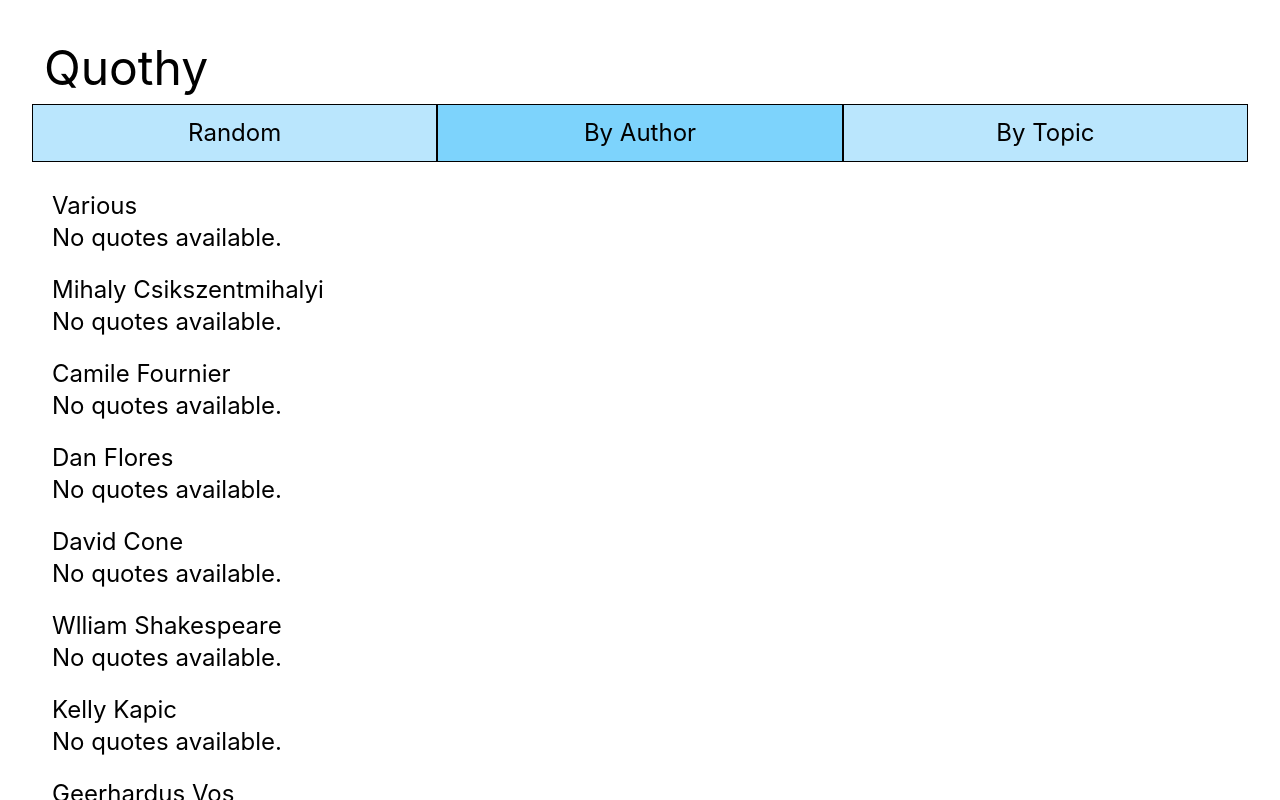
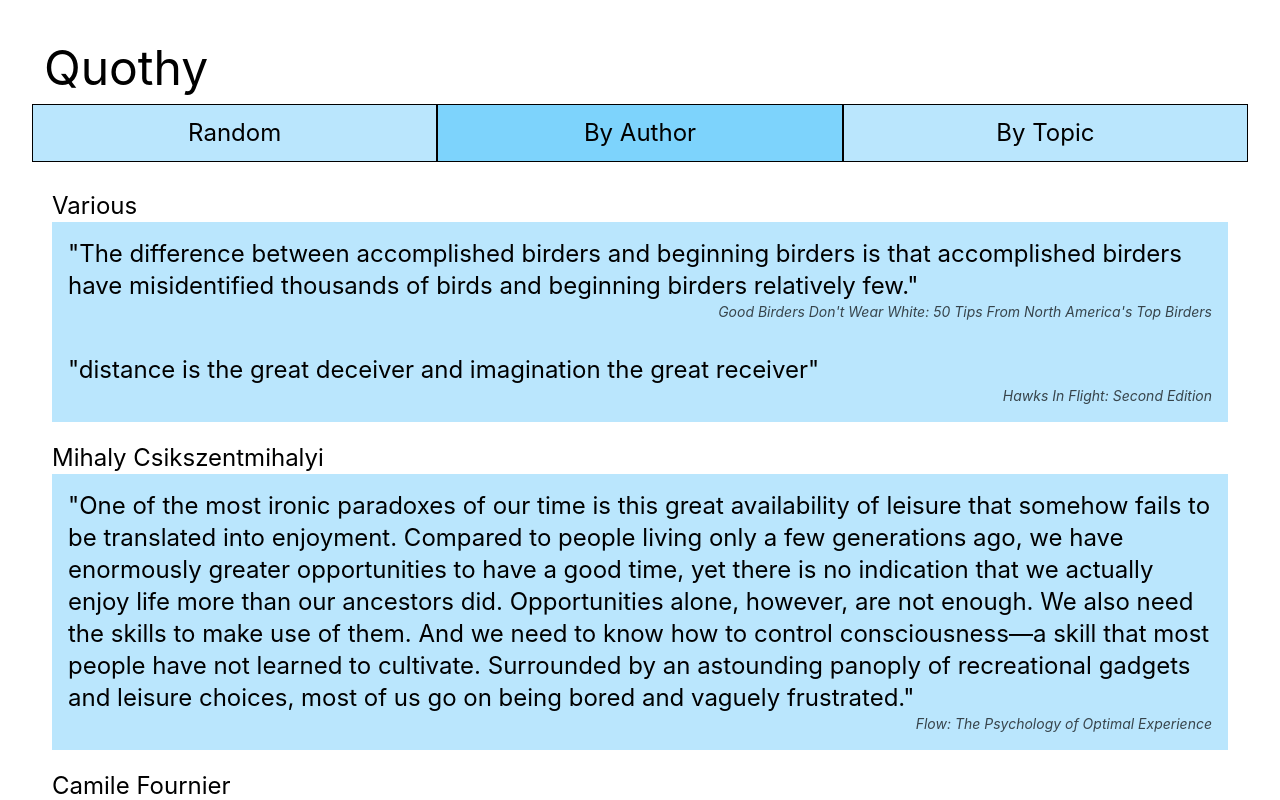
Before and after one commit to MarkNenadov/quothy, a React (Create React App) app: page / in a window 1280 px wide. Both pictures are taken after a click on the button "By Author". Shown: the top 800 px of the page. Built offline with nearby package versions, Linux system fonts and the light colour scheme.

Commit message:
oops.. accidentially committed some testing code

```diff
--- a/src/components/author/AuthorQuotes.tsx
+++ b/src/components/author/AuthorQuotes.tsx
@@ -6,9 +6,8 @@ interface AuthorQuotesProps {
     author: string,
     quotes: Quote[]
 }
-const quotes: Quote[] = []
 
-export const AuthorQuotes = ({ author }: AuthorQuotesProps) => (
+export const AuthorQuotes = ({quotes, author }: AuthorQuotesProps) => (
     <div className="m-1 md:m-5">
         <h2>{author}</h2>
         { (!quotes || quotes.length === 0 ) ? <p>No quotes available.</p> : null }
```
